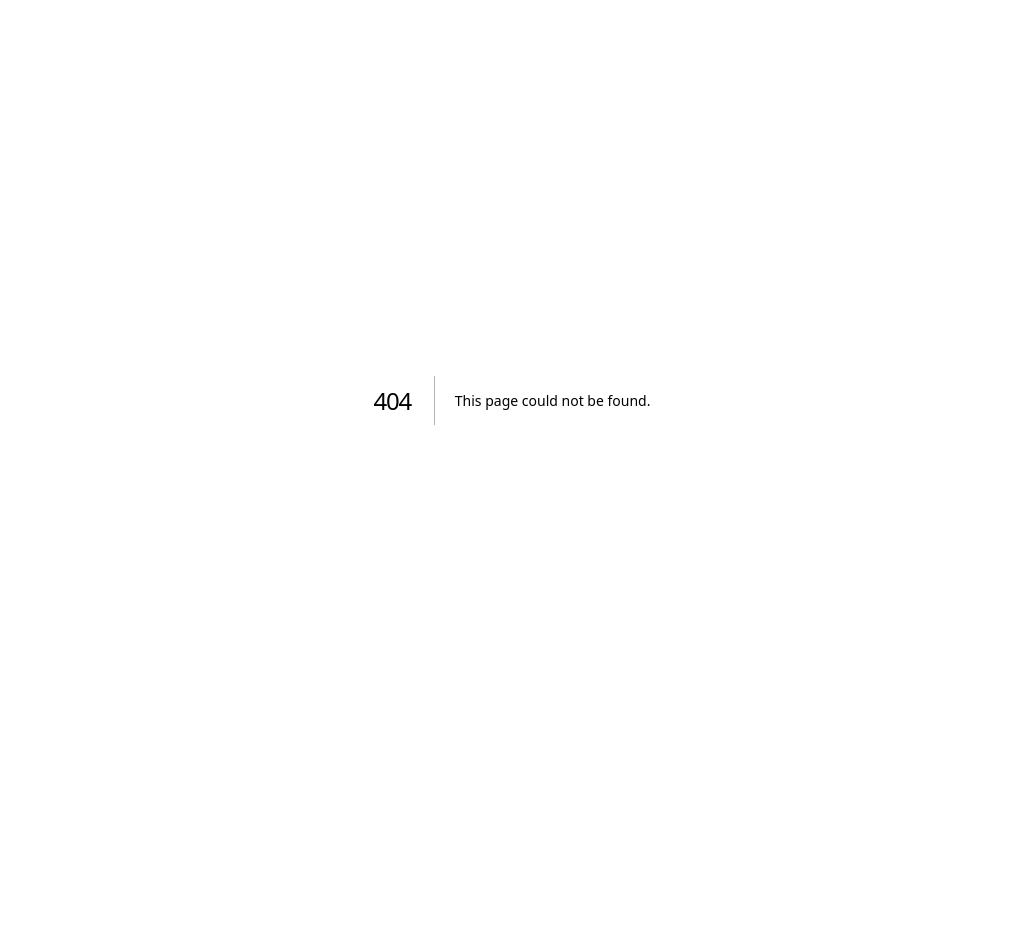
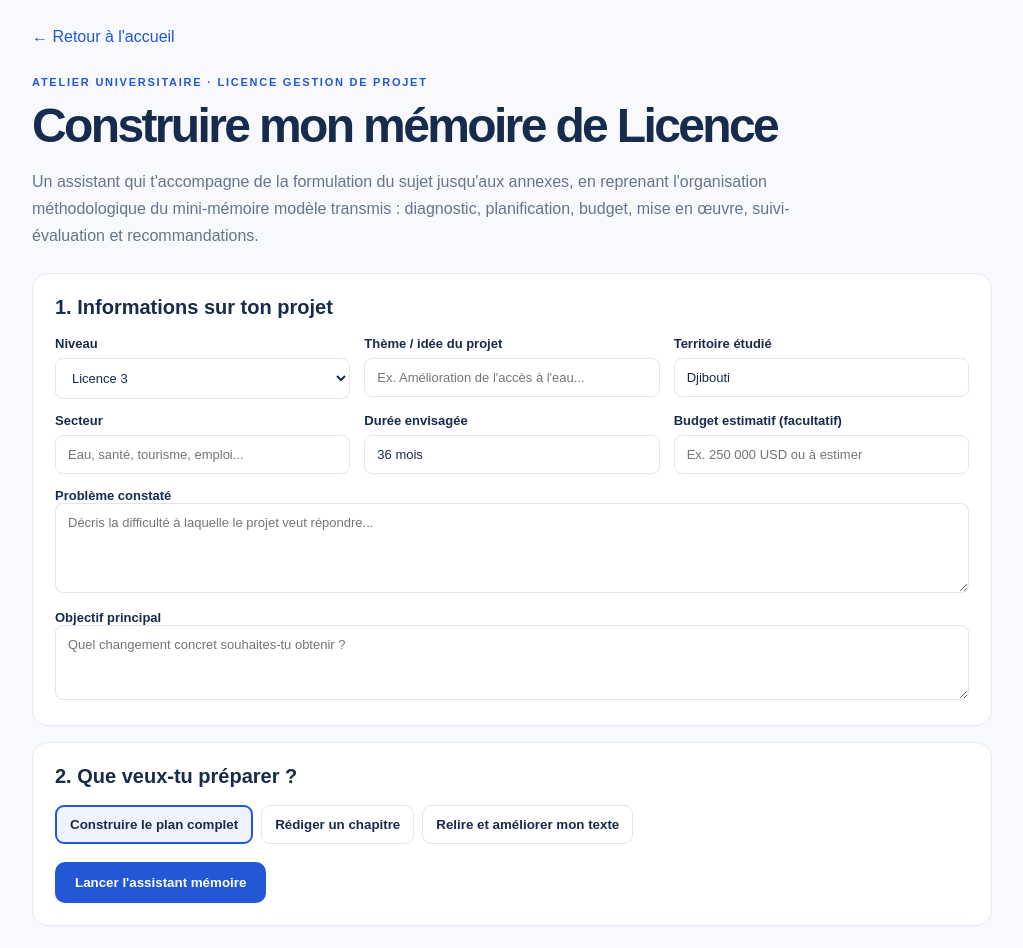
Before and after one commit to djama77/gestion-projet-ai, a Next.js app: page /memoire in a window 1280 px wide. Before the commit this address had no page. Shown: the top 948 px of the page, without its empty margins (128-1151 px from the left). Before the commit the page ends 800 px from the top, so only its background shows below. Built offline with nearby package versions, Linux system fonts and the light colour scheme.

Commit message:
Ajouter l'atelier de préparation du mémoire Licence

```diff
--- /dev/null
+++ b/src/app/memoire/page.tsx
@@ -0,0 +1,91 @@
+"use client";
+
+import { useState } from "react";
+
+type Mode = "plan" | "chapitre" | "relecture";
+type Result = { content: string; warnings: string[] };
+
+const chapters = [
+  "Proposition de thème et problématique",
+  "Introduction générale",
+  "1. Diagnostic stratégique et fondements du projet",
+  "2. Planification du projet",
+  "3. Mise en œuvre, suivi et pérennisation",
+  "4. Analyse des retombées et perspectives",
+  "5. Contribution pratique et recommandations",
+  "Conclusion générale",
+  "Bibliographie et annexes"
+];
+
+export default function MemoirePage() {
+  const [mode, setMode] = useState<Mode>("plan");
+  const [level, setLevel] = useState("Licence 3");
+  const [theme, setTheme] = useState("");
+  const [territory, setTerritory] = useState("Djibouti");
+  const [sector, setSector] = useState("");
+  const [problem, setProblem] = useState("");
+  const [objective, setObjective] = useState("");
+  const [duration, setDuration] = useState("36 mois");
+  const [budget, setBudget] = useState("");
+  const [chapter, setChapter] = useState(chapters[0]);
+  const [draft, setDraft] = useState("");
+  const [result, setResult] = useState<Result | null>(null);
+  const [loading, setLoading] = useState(false);
+  const [error, setError] = useState("");
+
+  async function generate() {
+    setLoading(true); setError(""); setResult(null);
+    try {
+      const response = await fetch("/api/memoire/generate", {
+        method: "POST",
+        headers: { "Content-Type": "application/json" },
+        body: JSON.stringify({ mode, level, theme, territory, sector, problem, objective, duration, budget, chapter, draft })
+      });
+      const data = await response.json();
+      if (!response.ok) throw new Error(data.error || "La génération a échoué.");
+      setResult(data);
+    } catch (e) {
+      setError(e instanceof Error ? e.message : "Erreur inattendue.");
+    } finally { setLoading(false); }
+  }
+
+  return <main style={{maxWidth:1000,margin:"0 auto",padding:"28px 20px 60px",color:"#172b4d"}}>
+    <a href="/" style={{color:"#2457d6",textDecoration:"none"}}>← Retour à l'accueil</a>
+    <p style={{fontSize:11,letterSpacing:".16em",fontWeight:700,color:"#2457d6",marginTop:30}}>ATELIER UNIVERSITAIRE · LICENCE GESTION DE PROJET</p>
+    <h1 style={{fontSize:"clamp(32px,5vw,48px)",lineHeight:1.08,margin:"12px 0"}}>Construire mon mémoire de Licence</h1>
+    <p style={{color:"#66758b",lineHeight:1.7,maxWidth:760}}>Un assistant qui t'accompagne de la formulation du sujet jusqu'aux annexes, en reprenant l'organisation méthodologique du mini-mémoire modèle transmis : diagnostic, planification, budget, mise en œuvre, suivi-évaluation et recommandations.</p>
+    <section style={{background:"#fff",border:"1px solid #e4eaf2",borderRadius:16,padding:22,marginTop:24}}>
+      <h2 style={{fontSize:20,marginTop:0}}>1. Informations sur ton projet</h2>
+      <div style={{display:"grid",gridTemplateColumns:"repeat(auto-fit,minmax(230px,1fr))",gap:14}}>
+        <label style={field}>Niveau<select style={control} value={level} onChange={e=>setLevel(e.target.value)}><option>Licence 1</option><option>Licence 2</option><option>Licence 3</option></select></label>
+        <label style={field}>Thème / idée du projet<input style={control} value={theme} onChange={e=>setTheme(e.target.value)} placeholder="Ex. Amélioration de l'accès à l'eau..." /></label>
+        <label style={field}>Territoire étudié<input style={control} value={territory} onChange={e=>setTerritory(e.target.value)} /></label>
+        <label style={field}>Secteur<input style={control} value={sector} onChange={e=>setSector(e.target.value)} placeholder="Eau, santé, tourisme, emploi..." /></label>
+        <label style={field}>Durée envisagée<input style={control} value={duration} onChange={e=>setDuration(e.target.value)} /></label>
+        <label style={field}>Budget estimatif (facultatif)<input style={control} value={budget} onChange={e=>setBudget(e.target.value)} placeholder="Ex. 250 000 USD ou à estimer" /></label>
+      </div>
+      <label style={{...field,display:"block",marginTop:14}}>Problème constaté<textarea style={{...control,minHeight:90}} value={problem} onChange={e=>setProblem(e.target.value)} placeholder="Décris la difficulté à laquelle le projet veut répondre..." /></label>
+      <label style={{...field,display:"block",marginTop:14}}>Objectif principal<textarea style={{...control,minHeight:75}} value={objective} onChange={e=>setObjective(e.target.value)} placeholder="Quel changement concret souhaites-tu obtenir ?" /></label>
+    </section>
+    <section style={{background:"#fff",border:"1px solid #e4eaf2",borderRadius:16,padding:22,marginTop:16}}>
+      <h2 style={{fontSize:20,marginTop:0}}>2. Que veux-tu préparer ?</h2>
+      <div style={{display:"flex",gap:8,flexWrap:"wrap"}}>
+        {([["plan","Construire le plan complet"],["chapitre","Rédiger un chapitre"],["relecture","Relire et améliorer mon texte"]] as [Mode,string][]).map(([v,label])=><button key={v} onClick={()=>setMode(v)} style={{padding:"10px 13px",borderRadius:9,border:mode===v?"2px solid #2457d6":"1px solid #dfe6f0",background:mode===v?"#eef3ff":"#fff",color:"#172b4d",fontWeight:700,cursor:"pointer"}}>{label}</button>)}
+      </div>
+      {mode==="chapitre" && <label style={{...field,display:"block",marginTop:16}}>Partie à rédiger<select style={control} value={chapter} onChange={e=>setChapter(e.target.value)}>{chapters.map(c=><option key={c}>{c}</option>)}</select></label>}
+      {mode==="relecture" && <label style={{...field,display:"block",marginTop:16}}>Texte à relire<textarea style={{...control,minHeight:160}} value={draft} onChange={e=>setDraft(e.target.value)} placeholder="Colle ici ton texte..." /></label>}
+      <button onClick={generate} disabled={loading} style={{marginTop:18,background:"#2457d6",color:"#fff",border:0,borderRadius:10,padding:"13px 20px",fontWeight:700,cursor:"pointer",opacity:loading?.6:1}}>{loading?"Préparation en cours…":"Lancer l'assistant mémoire"}</button>
+      {error && <p style={{color:"#b42318"}}>{error}</p>}
+    </section>
+    {result && <section style={{background:"#fff",border:"1px solid #e4eaf2",borderRadius:16,padding:22,marginTop:18}}>
+      <h2 style={{marginTop:0}}>Résultat de l'assistant</h2>
+      {result.warnings.map((w,i)=><p key={i} style={{background:"#fff8e8",padding:10,borderRadius:8,fontSize:13}}>{w}</p>)}
+      <pre style={{whiteSpace:"pre-wrap",fontFamily:"inherit",lineHeight:1.75,fontSize:14}}>{result.content}</pre>
+      <button onClick={()=>navigator.clipboard.writeText(result.content)} style={{background:"#172b4d",color:"#fff",border:0,borderRadius:8,padding:"10px 14px",cursor:"pointer"}}>Copier le texte</button>
+    </section>}
+    <p style={{fontSize:12,color:"#7a8798",lineHeight:1.6,marginTop:20}}>Important : l'assistant produit un brouillon pédagogique. Il ne fabrique pas de données de terrain, de sources ou de références bibliographiques. Toute donnée simulée est signalée comme telle ; les chiffres, citations et choix méthodologiques doivent être vérifiés et validés par ton encadreur.</p>
+  </main>;
+}
+
+const field: React.CSSProperties = {display:"flex",flexDirection:"column",gap:7,fontSize:13,fontWeight:700};
+const control: React.CSSProperties = {width:"100%",padding:"11px 12px",border:"1px solid #dfe6f0",borderRadius:8,font:"inherit",fontWeight:400,color:"#172b4d",background:"#fff"};
```
